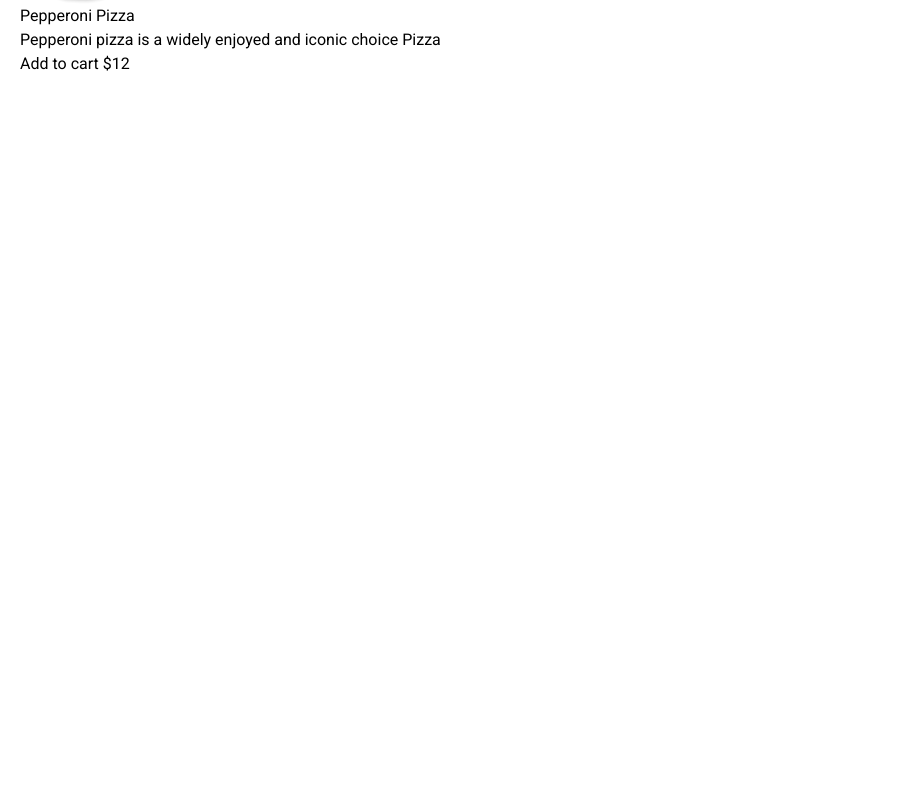
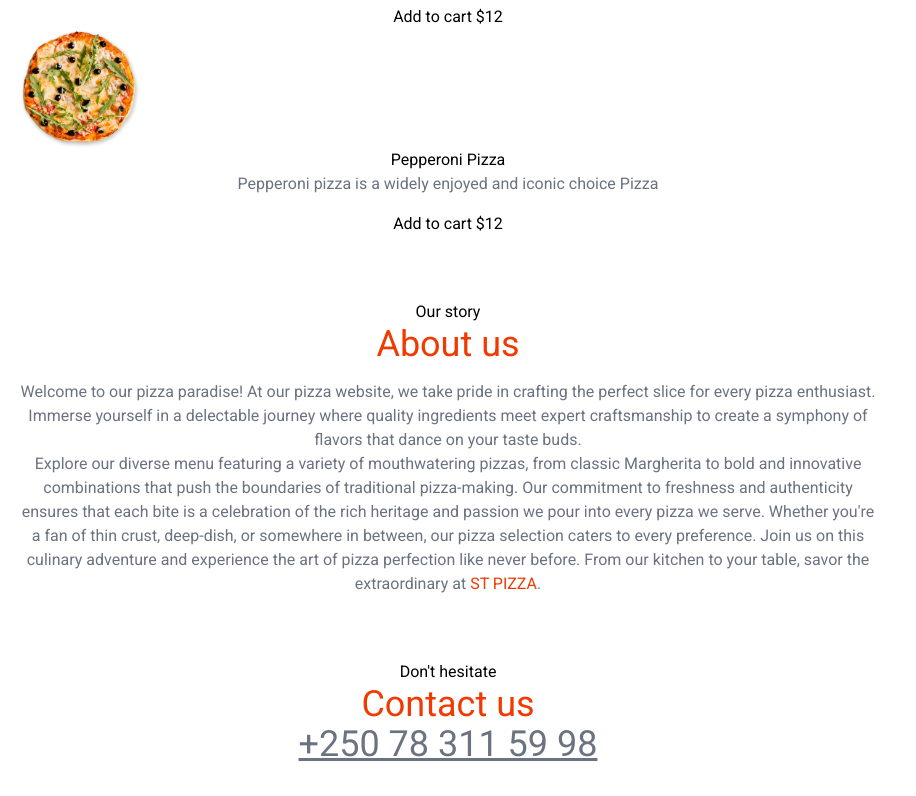
Before and after one commit to fabriceCODER/food_ordering_app, a Next.js app: page / in a window 1280 px wide. Shown: the part 1861-2657 px from the top of the page, without its empty margins (0-916 px from the left). Before the commit the page ends 1937 px from the top, so only its background shows below. Built offline with nearby package versions, Linux system fonts and the light colour scheme.

Commit message:
Adding contacts and their customization

```diff
--- /dev/null
+++ b/src/Components/Layout/SectionHeader.js
@@ -0,0 +1,14 @@
+import React from 'react';
+
+export default function SectionHeader({ subHeader, mainHeader }) {
+  return (
+    <>
+      <h3 className="uppercase text-gray-600 font-semibold leading-4">
+        {subHeader}
+      </h3>
+      <h3 className="text-primary font-bold text-4xl italic">
+        {mainHeader}
+      </h3>
+    </>
+  );
+}
--- a/src/app/page.js
+++ b/src/app/page.js
@@ -1,6 +1,7 @@
 import Header from '@/Components/Layout/Header';
 import Hero from '@/Components/Layout/Hero';
 import HomeMenu from '@/Components/Layout/HomeMenu';
+import SectionHeader from '@/Components/Layout/SectionHeader';
 
 export default function Home() {
   return (
@@ -8,6 +9,31 @@ export default function Home() {
    <Header />
    <Hero />
    <HomeMenu />
+   <section className='text-center my-16'>
+    <SectionHeader
+     subHeader={'Our story'}
+     mainHeader={'About us'}
+    />
+    <div className='text-gray-500 max-auto mt-4 f gap-4'>
+    <p>Welcome to our pizza paradise! At our pizza website, we take pride in crafting the perfect slice for every pizza enthusiast. Immerse yourself in a delectable journey where quality ingredients meet expert craftsmanship to create a symphony of flavors that dance on your taste buds.
+  </p>
+  <p>
+Explore our diverse menu featuring a variety of mouthwatering pizzas, from classic Margherita to bold and innovative combinations that push the boundaries of traditional pizza-making. Our commitment to freshness and authenticity ensures that each bite is a celebration of the rich heritage and passion we pour into every pizza we serve. Whether you're a fan of thin crust, deep-dish, or somewhere in between, our pizza selection caters to every preference. Join us on this culinary adventure and experience the art of pizza perfection like never before. From our kitchen to your table, savor the extraordinary at <span className='text-primary'>ST PIZZA</span>.</p>
+    </div>
+
+   </section>
+   <section className='text-center my-8'>
+    <SectionHeader subHeader={'Don\'t hesitate'}
+                mainHeader={'Contact us'}
+
+    />
+    <div>
+    <a className='text-4xl mt-8 underline text-gray-500' href='tel:+250 78 311 59 98'>+250 78 311 59 98
+    </a>
+    </div>
+
+
+   </section>
    </>
   );
 }
```
